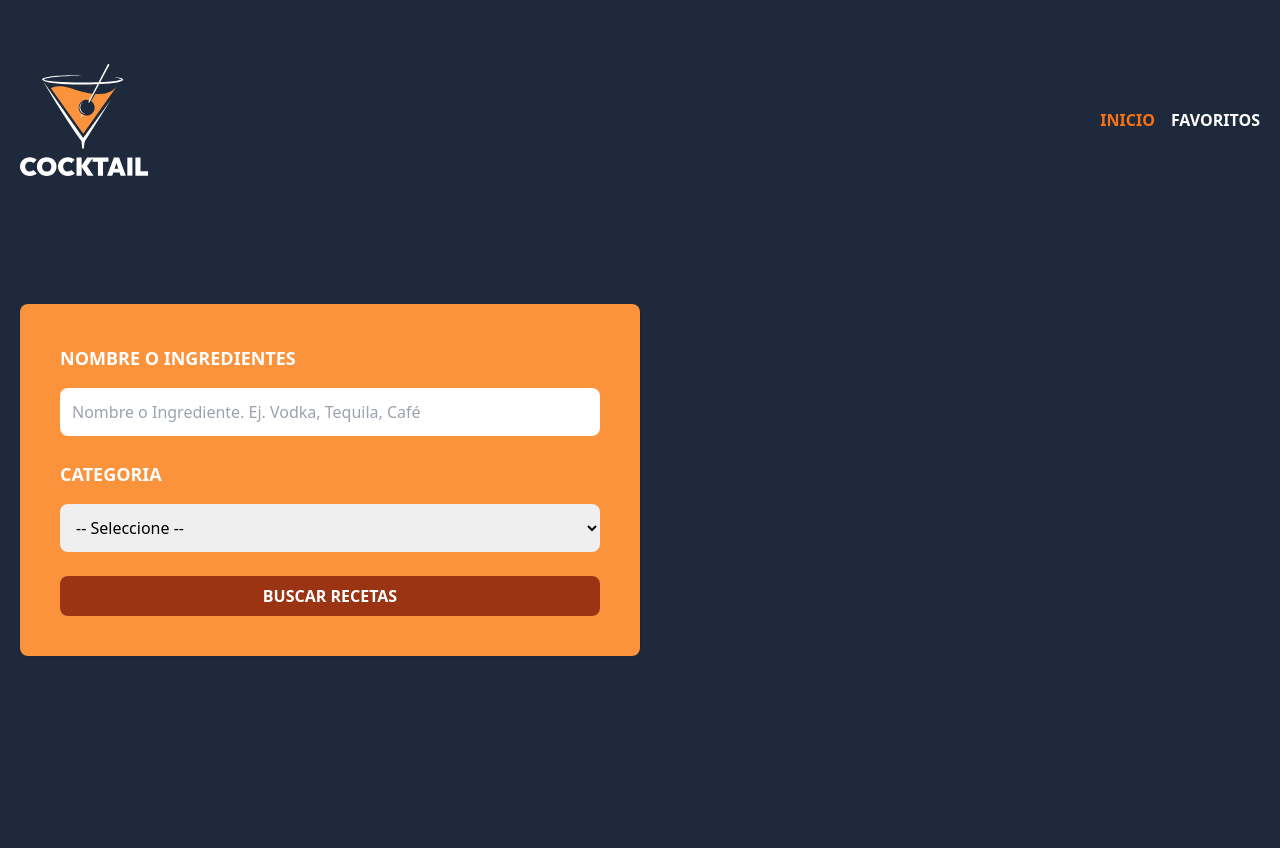
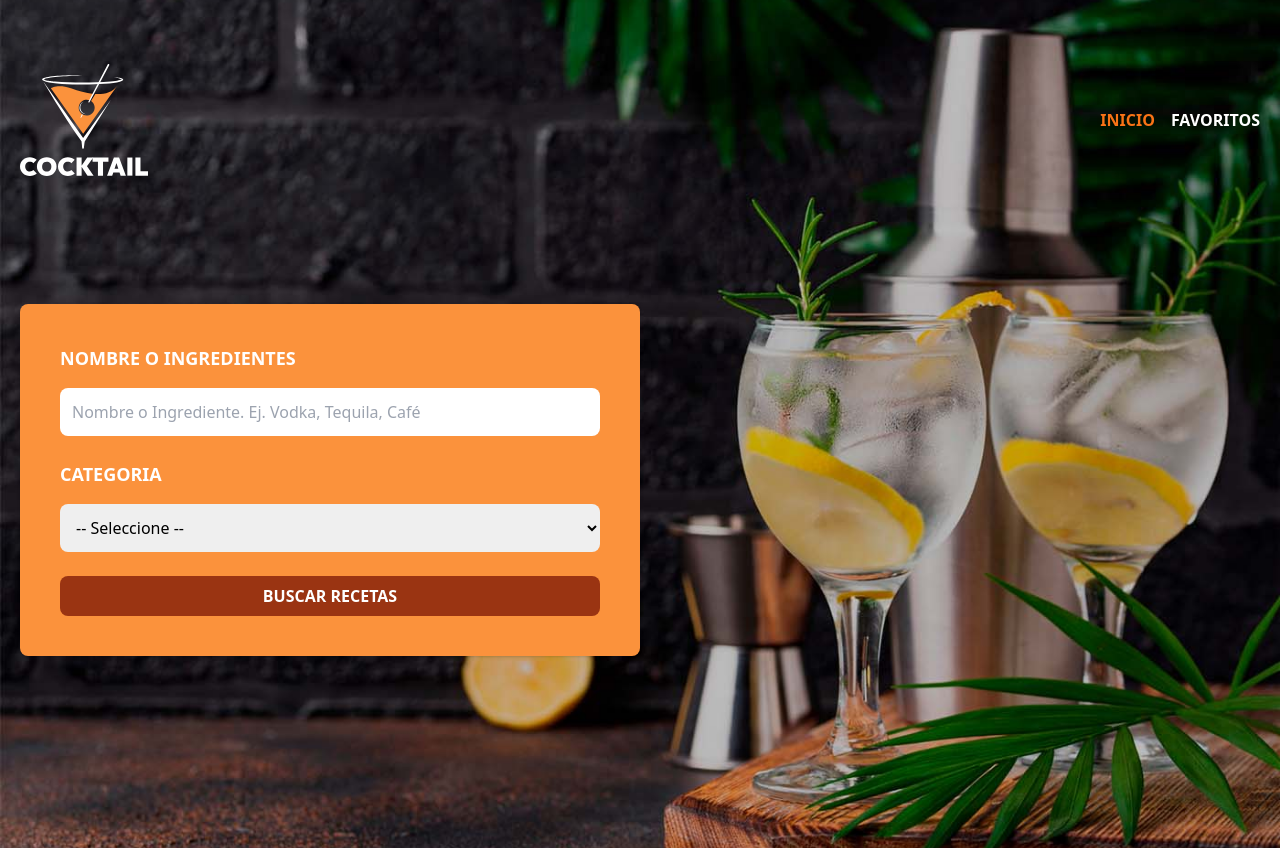
Before and after one commit to Dieguidev/bebidas-react-router-doom, a React (Vite) app: page / in a window 1280 px wide. Shown: the top 850 px of the page. Built offline with nearby package versions, Linux system fonts and the light colour scheme.

Commit message:
feat: Update Header component to conditionally render background image on tailwind.css

```diff
--- a/src/components/Header.tsx
+++ b/src/components/Header.tsx
@@ -7,7 +7,7 @@
   const isHome = useMemo(() => pathname === "/", [pathname]);
 
   return (
-    <header className="bg-slate-800">
+    <header className={isHome ? 'bg-header bg-center bg-cover':'bg-slate-800'}>
       <div className="mx-auto container px-5 py-16">
         <div className="flex justify-between items-center">
           <div>
```
